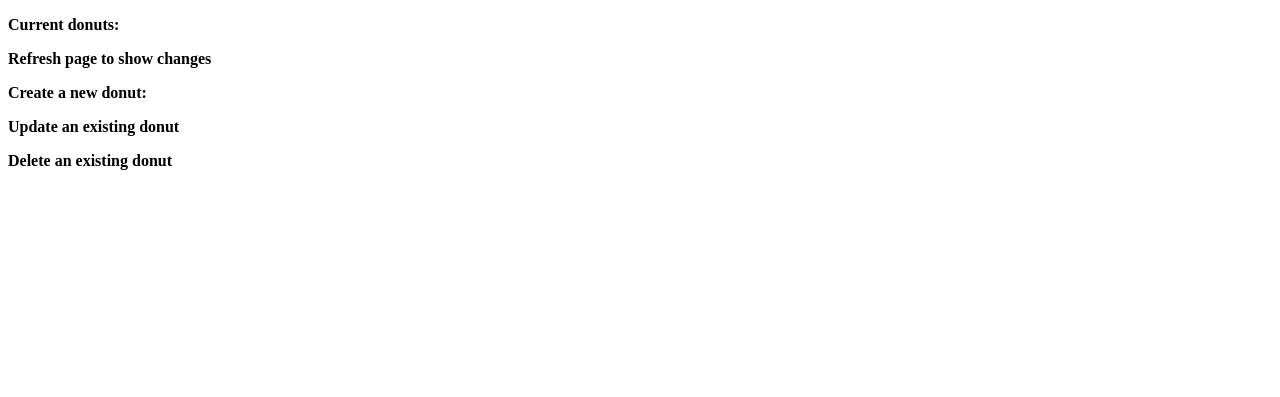
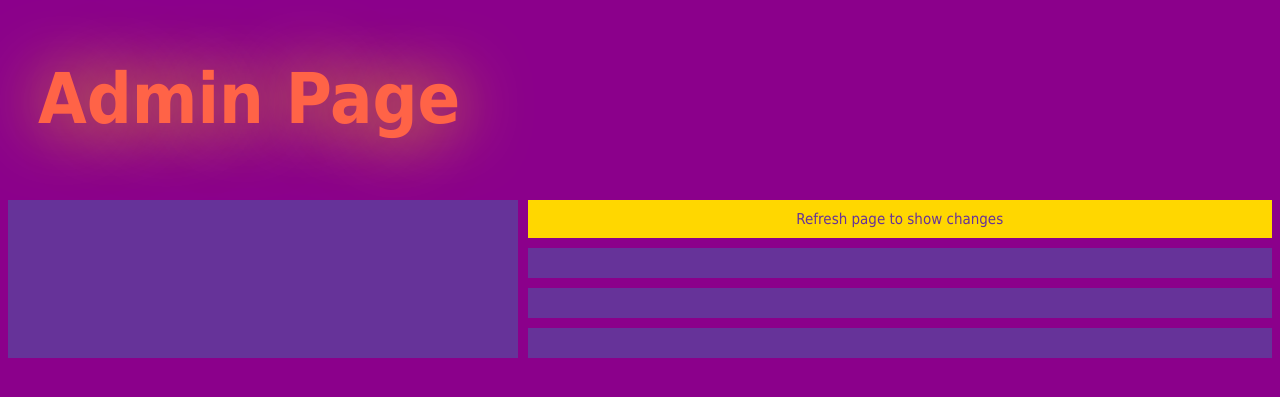
Before and after one commit to UzSid/DonutShop, a PHP site: page /projects/admin.html in a window 1280 px wide. Shown: the top 397 px of the page. Run offline with PHP 8.4, Linux system fonts and the light colour scheme; data comes from the database, SQL or seed files in the repository.

Commit message:
Very close

```diff
--- a/admin.html
+++ b/admin.html
@@ -3,27 +3,25 @@
   <head>
     <link rel="stylesheet" href="styles/admin.css">
     <meta charset="UTF-8"/>
-    <title>Donut Shop</title>
+    <title>Donut Shop Admin Page</title>
   </head>
-  <body>
+  <body class="grid-container">
 
     <script src="https://unpkg.com/react@18/umd/react.development.js" crossorigin></script>
     <script src="https://unpkg.com/react-dom@18/umd/react-dom.development.js" crossorigin></script>
     <script src="https://unpkg.com/@babel/standalone/babel.min.js"></script>
 
-    <p><b>Current donuts:</b></p>
-    <div id="root1"></div>
+    <h1 class="item5"><b>Admin Page</b></h1>
 
-    <p><b>Refresh page to show changes</b></p>
+    <button class="item6" onClick="window.location.reload();">Refresh page to show changes</button>
 
-    <p><b>Create a new donut:</b></p>
-    <div id="root2"></div>
+    <div id="root1" class="item2"></div>
 
-    <p><b>Update an existing donut</b></p>
-    <div id="root3"></div>
+    <div id="root2" class="item3"></div>
 
-    <p><b>Delete an existing donut</b></p>
-    <div id="root4"></div>
+    <div id="root3" class="item1"></div>
+
+    <div id="root4" class="item4"></div>
 
     <script type="text/babel" src="scripts/admin.js"></script>
 
--- a/scripts/admin.js
+++ b/scripts/admin.js
@@ -7,11 +7,16 @@
 let arr = JSON.parse(sessionStorage.getItem("donutList"));
 const donutList = (
     <ul>
+    <h1 class="labels"><b>Current donuts</b></h1><br></br>
+    <hr></hr>
     {
         arr.map(({ID, Name, Price, Description}) => {
             return (
                 <div key={ID}>
-                    <p>{ID} | {Name} | {Description} | {Price}</p>
+                    <p><b>Name:</b> {Name}</p>
+                    <p><b>Description:</b> {Description}</p>
+                    <p><b>Price:</b> {Price}</p>
+                    <hr></hr>
                 </div>
             )
         })
@@ -21,43 +26,50 @@
 
 const createDonut = (
     <form action="scripts/create.php" method="GET">
-        Name: <input type="text" name="Name"></input><br></br>
-        Description: <input type="text" name="Description"></input><br></br>
-        Price: <input type="text" name="Price"></input><br></br>
-        <input type="submit" value = "Create"></input>
+        <h2 class="labels"><b>Create a new donut</b></h2><br></br>
+        <b>Name:</b> <input type="text" name="Name"></input><br></br>
+        <b>Description:</b> <input type="text" name="Description"></input><br></br>
+        <b>Price:</b> <input type="text" name="Price"></input><br></br>
+        <br></br>
+        <input type="submit" value = "Create" class="editbutton"></input>
     </form>
 );
 
 const updateDonut = (
     <form action="scripts/update.php" method="GET">
+    <h2 class="labels"><b>Update an existing donut</b></h2>
     {
         arr.map(({ID, Name, Price, Description}) => {
             return (
                 <div key={ID}>
-                    <input type="radio" name="ID" value={ID}></input>{ID} | {Name} | {Description} | {Price}
+                    <br></br><input type="radio" name="ID" value={ID} class="radio"></input>{Name} | {Description} | {Price}
                 </div>
             )
         })
     }
-    New name: <input type="text" name="Name"></input><br></br>
-    New description: <input type="text" name="Description"></input><br></br>
-    New price: <input type="text" name="Price"></input><br></br>
-    <input type="submit" value = "Update"></input>
+    <br></br>
+    <b>New name:</b> <input type="text" name="Name"></input><br></br>
+    <b>New description:</b> <input type="text" name="Description"></input><br></br>
+    <b>New price:</b> <input type="text" name="Price"></input><br></br>
+    <br></br>
+    <input type="submit" value = "Update" class="editbutton"></input>
     </form>
 );
 
 const deleteDonut = (
     <form action="scripts/delete.php" method="GET">
+    <h2 class="labels"><b>Delete an existing donut</b></h2>
     {
         arr.map(({ID, Name, Price, Description}) => {
             return (
                 <div key={ID}>
-                    <input type="radio" name="ID" value={ID}></input>{ID} | {Name} | {Description} | {Price}
+                    <br></br><input type="radio" name="ID" value={ID} class="radio"></input>{Name} | {Description} | {Price}
                 </div>
             )
         })
     }
-    <input type="submit" value = "Delete"></input>
+    <br></br>
+    <input type="submit" value = "Delete" class="editbutton"></input>
     </form>
 );
 
--- a/styles/admin.css
+++ b/styles/admin.css
@@ -1,21 +1,87 @@
-.item1 { grid-area: topright; }
-.item2 { grid-area: topleft; }
-.item3 { grid-area: bottomright; }
-.item4 { grid-area: bottomleft; }
+body {
+  font-family: Tahoma, Verdana, sans-serif;
+  color: tomato;
+}
+
+.item1 { grid-area: middleright; }
+.item2 { grid-area: left; }
+.item3 { grid-area: topright; }
+.item4 { grid-area: bottomright; }
+.item5 {
+  grid-area: header;
+  font-size: 70px;
+  padding-top: 50px;
+  padding-bottom: 50px;
+  padding-left: 30px;
+  margin-bottom: 0px;
+  margin-top: 0px;
+  margin-right: 30px;
+  text-shadow: 1px 1px 70px gold;
+}
+.item6 {
+  grid-area: tip;
+  padding: 10px 24px;
+  background-color: gold;
+  border: none;
+  font-family: inherit;
+  font-size: 15px;
+  color: rebeccapurple;
+}
 
 .grid-container {
   display: grid;
   grid-template-areas:
-    'topleft topright'
-    'bottomleft bottomright';
+    'header header'
+    'left tip'
+    'left topright'
+    'left middleright'
+    'left bottomright';
   gap: 10px;
-  background-color: #2196F3;
-  padding: 10px;
+  background-color: darkmagenta;
+
 }
 
 .grid-container > div {
-  background-color: rgba(255, 255, 255, 0.8);
-  text-align: center;
-  padding: 20px 0;
-  font-size: 30px;
+  background-color: rebeccapurple;
+  padding-bottom: 30px;
+  padding-left: 20px;
+  font-size: 20px;
 }
+
+.labels {
+  color: gold;
+  margin-bottom: 0px;
+}
+
+.editbutton {
+  padding: 5px 24px;
+  background-color: gold;
+  border: none;
+  font-family: inherit;
+  font-size: 15px;
+  color: rebeccapurple;
+}
+
+.editbutton:hover {
+  background-color: tomato;
+}
+
+button:hover {
+  background-color: tomato;
+}
+
+input[type=text] {
+  margin: 8px 0;
+  box-sizing: border-box;
+  border: none;
+  font-family: inherit;
+  font-size: 15px;
+  color: rebeccapurple;
+}
+
+.radio {
+
+  height: 17px;
+  width: 17px;
+  accent-color: rebeccapurple;
+}
```
Also changed, not shown: styles/main.css (+4 -4 lines).
